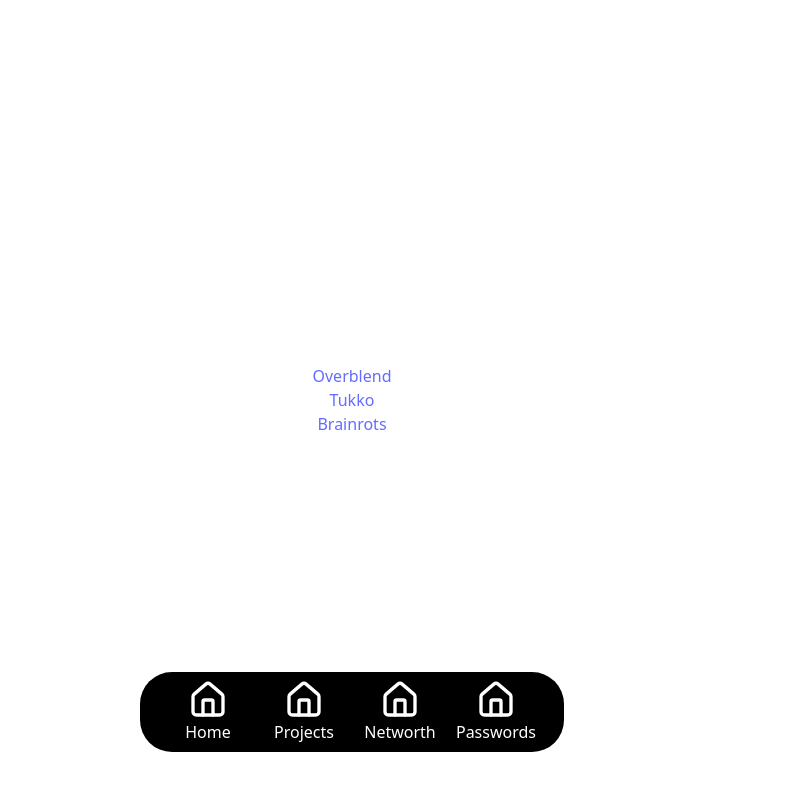
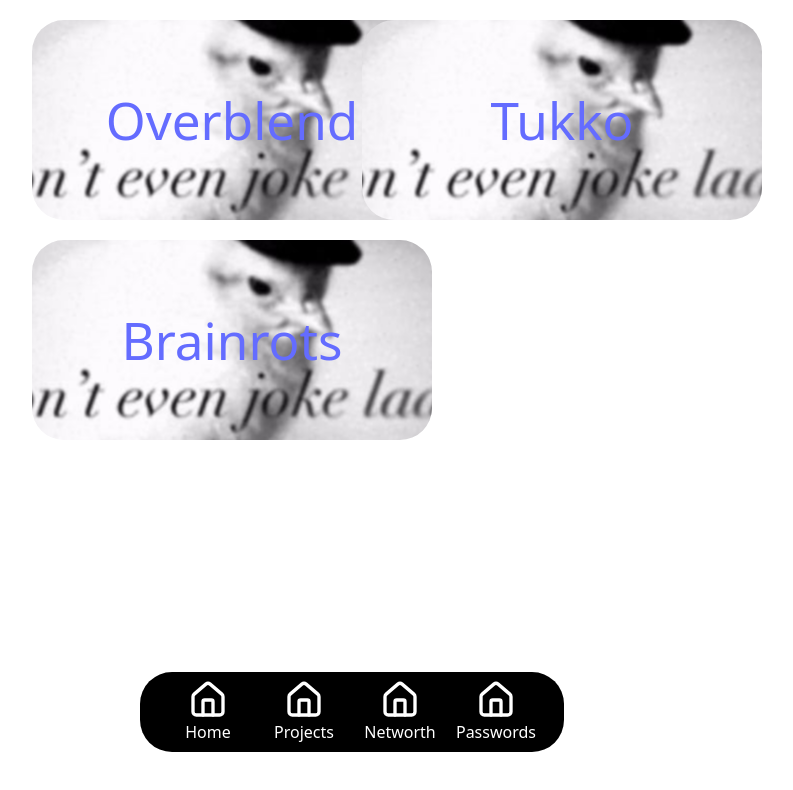
Before and after one commit to MrMolian/Portfolio, a React app in the folder frontend/: page /projects in a window 1280 px wide. Shown: the top 790 px of the page, without its empty margins (288-1081 px from the left). Built offline with nearby package versions, Linux system fonts and the light colour scheme; the HTML template or start-up script is replaced by a standard one.

Commit message:
bla bla bla

```diff
--- a/frontend/src/api/Projects.tsx
+++ b/frontend/src/api/Projects.tsx
@@ -2,6 +2,7 @@ import { DECOY_PROJECT, DECOY_PROJECTS } from "../constants/ApiConstants";
 
 interface FetchProjectsOutput {
     name: string;
+    thumbnail: string,
     id: string;
 }
 interface FetchProjectInfoOutput {
--- a/frontend/src/components/Thumbnail.tsx
+++ b/frontend/src/components/Thumbnail.tsx
@@ -1,11 +1,23 @@
-import { Link } from "react-router-dom"
+import { Link } from "react-router-dom";
 
 interface ThumbnailProps {
-    name: string,
-    redirection: string
+    name: string;
+    thumbnail: string;
+    redirection: string;
 }
-export default function Thumbnail({name, redirection}: ThumbnailProps){
-    return <Link to={redirection}>
-            <p>{name}</p>
+export default function Thumbnail({
+    name,
+    thumbnail,
+    redirection,
+}: ThumbnailProps) {
+    console.log(thumbnail)
+    return (
+        <Link to={redirection}>
+            <div
+                className={`bg-[url(/thumbnail.jpeg)] rounded-4xl bg-center w-100 h-50 flex justify-center items-center`}
+            >
+                <h1>{name}</h1>
+            </div>
         </Link>
+    );
 }
--- a/frontend/src/constants/ApiConstants.tsx
+++ b/frontend/src/constants/ApiConstants.tsx
@@ -1,8 +1,8 @@
 export const BASE_URL = "http://127.0.0.1";
 export const DECOY_PROJECTS = [
-    { name: "Overblend", id: "overblend" },
-    { name: "Tukko", id: "tukko" },
-    { name: "Brainrots", id: "brainrots" },
+    { name: "Overblend", thumbnail: "/defaultthumbnail.jpeg",id: "overblend" },
+    { name: "Tukko", thumbnail: "/defaultthumbnail.jpeg",id: "tukko" },
+    { name: "Brainrots", thumbnail: "/defaultthumbnail.jpeg",id: "brainrots" },
 ];
 export const DECOY_PROJECT = {
     overblend: { name: "Overblend", description: "poop" },
--- a/frontend/src/pages/Projects.tsx
+++ b/frontend/src/pages/Projects.tsx
@@ -1,11 +1,23 @@
 import { FetchProjects } from "../api/Projects";
 import Thumbnail from "../components/Thumbnail";
-export function Project_Thumbnail(){}
+
 export default function Projects() {
     let Projects = FetchProjects();
     return (
         <>
-            {Projects.map(({name, id}) => <Thumbnail name={name} redirection= {id}/> )}
+            <div className="fixed left-1/2 top-5 -translate-x-1/2 ">
+                {/*Layout*/}
+                <div className="grid grid-cols-2 gap-5  ">
+                    {/*Layout*/}
+                    {Projects.map(({ name, thumbnail, id }) => (
+                        <Thumbnail
+                            name={name}
+                            thumbnail={thumbnail}
+                            redirection={id}
+                        />
+                    ))}
+                </div>
+            </div>
         </>
     );
 }
```
Also changed, not shown: frontend/public/thumbnail.jpeg (added).
